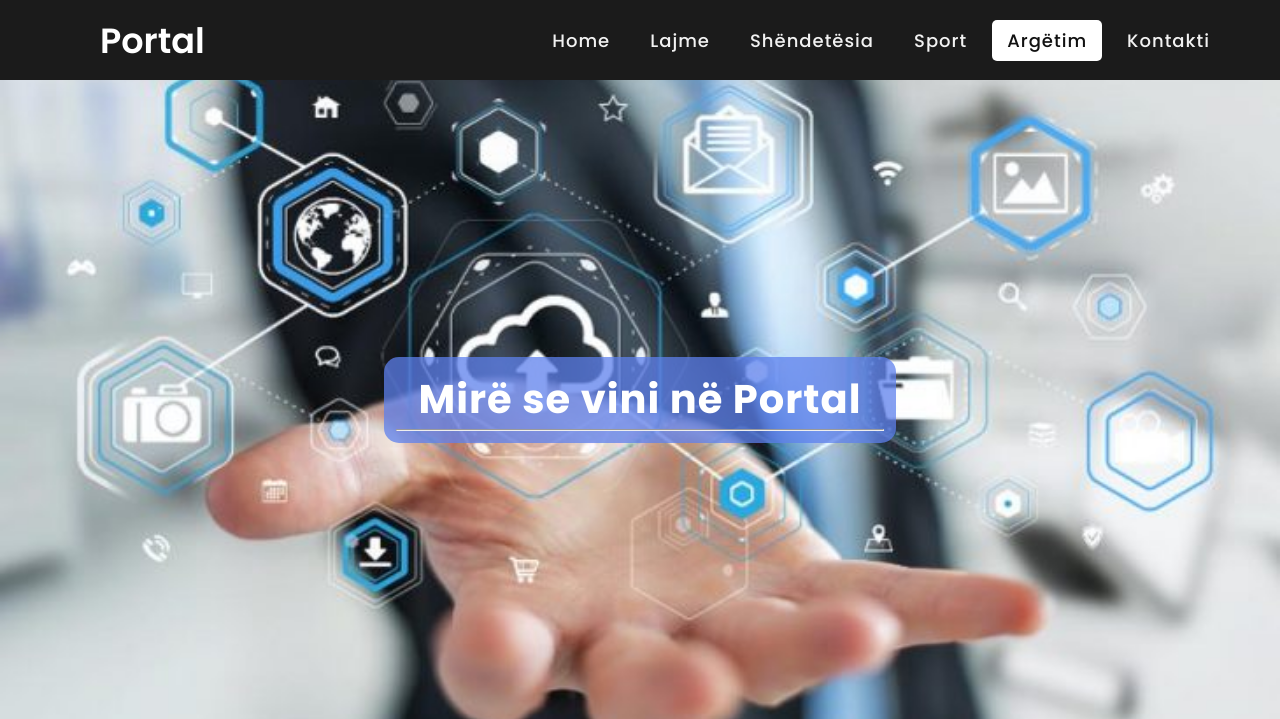
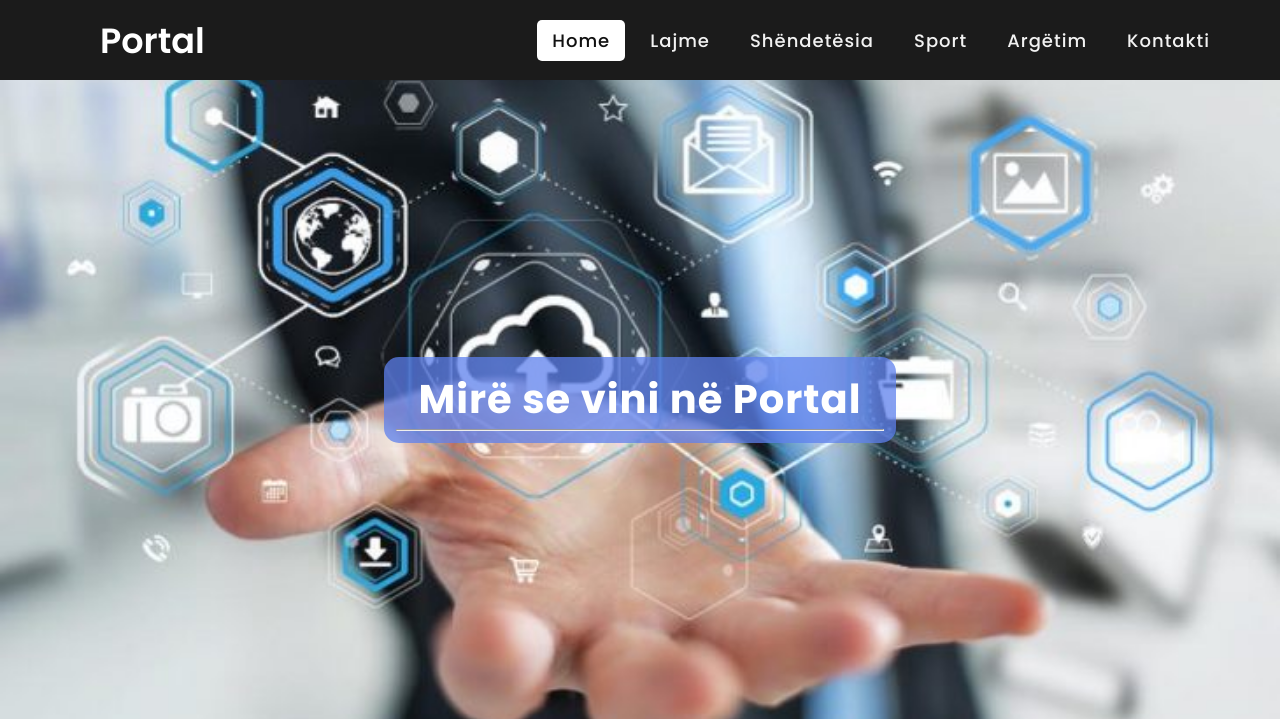
Before and after one commit to Aulon1/INT20_21_Gr21, a PHP site: page /index.php in a window 1280 px wide. Shown: the top 719 px of the page. Run offline with PHP 8.4, Linux system fonts and the light colour scheme; some libraries are stand-ins or nearby versions.

Commit message:
home gets active class

```diff
--- a/views/header.php
+++ b/views/header.php
@@ -6,11 +6,11 @@ Portal</div>
         <i class="fas fa-bars"></i>
       </label>
       <ul>
-<li><a  href="portal.php">Home</a></li>
+<li><a class="active" href="portal.php">Home</a></li>
 <li><a href="Lajme.php">Lajme</a></li>
 <li><a href="Shëndetësia.php">Shëndetësia</a></li>
 <li><a href="Sport.php">Sport</a></li>
-<li><a class="active" href="Argëtim.php">Argëtim</a></li>
+<li><a  href="Argëtim.php">Argëtim</a></li>
 <li><a href="Kontakti.php">Kontakti</a></li>
 </ul>
 </nav>
```
